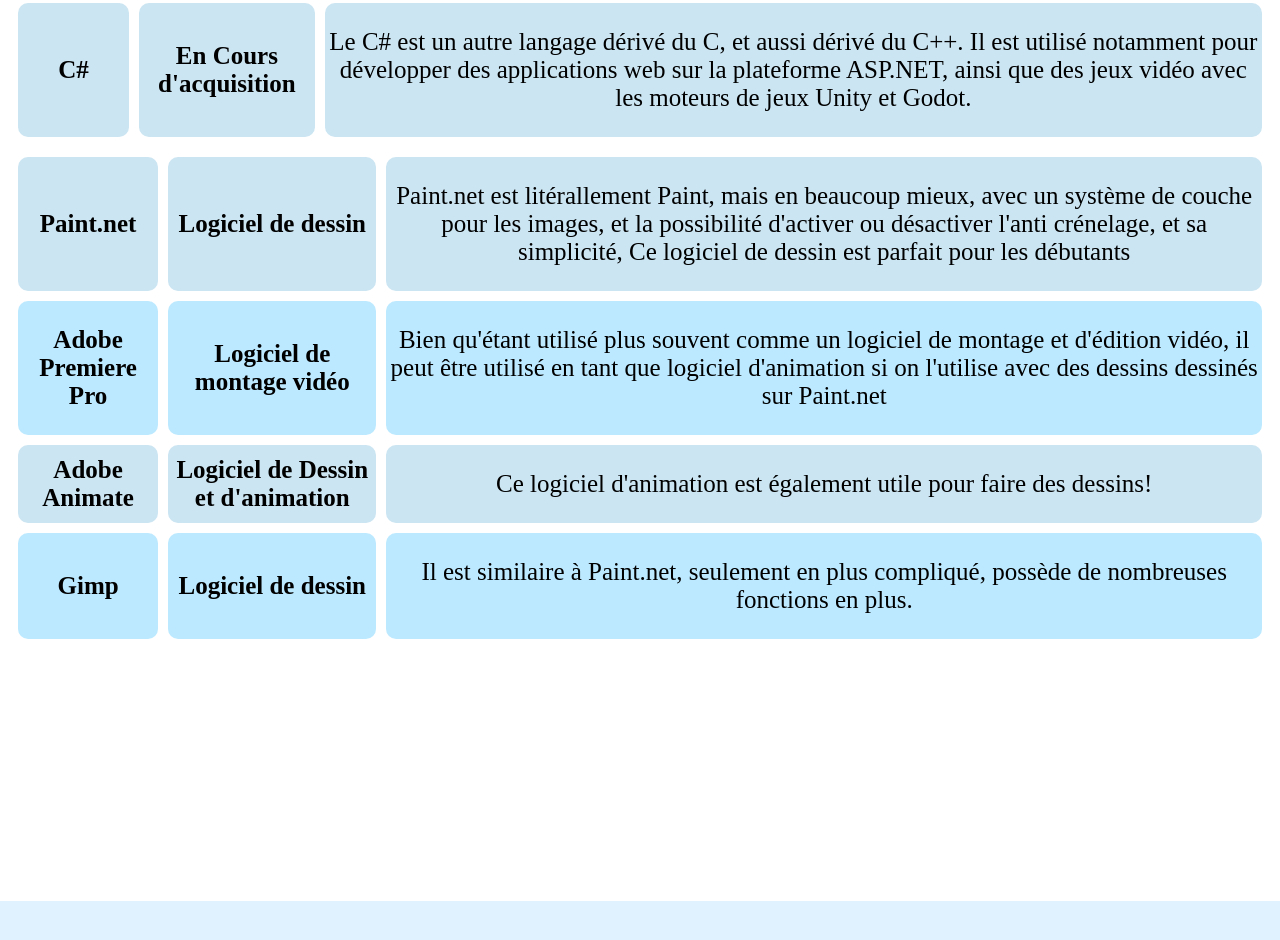
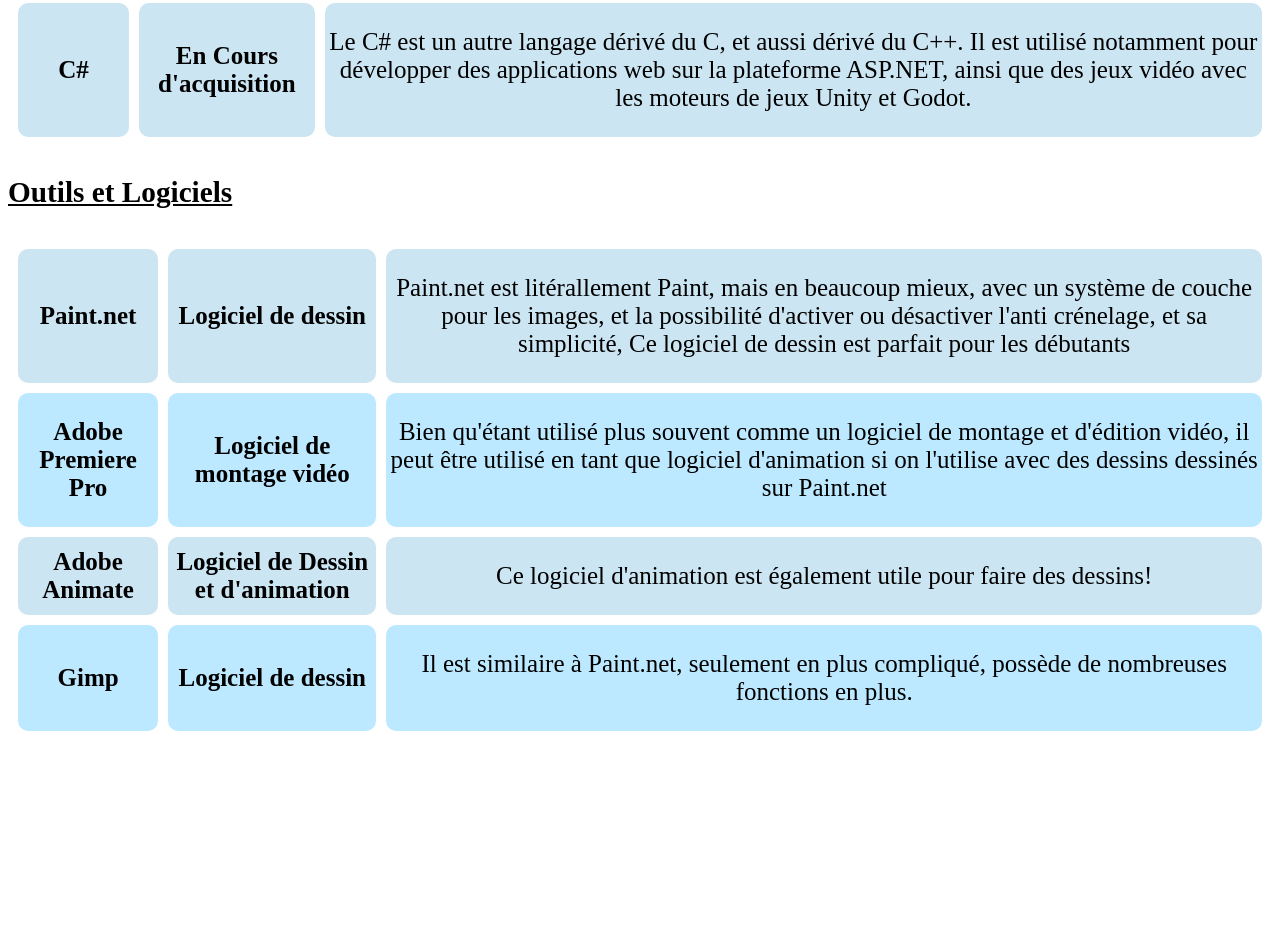
Before and after one commit to Totofer77/ThomasFerryPortfolio.github.io, a plain HTML site: page index.html in a window 1280 px wide. Shown: the part 3922-4862 px from the top of the page. Drawn offline with Linux system fonts and the light colour scheme.

Commit message:
Update index.html

```diff
--- a/index.html
+++ b/index.html
@@ -272,6 +272,8 @@ white-space: pre
   </tbody>
   </table>
 
+  <h3 style="text-align: left"><u>Outils et Logiciels</u></h3>
+
   <table>
   <tbody>
    <tr>
```
